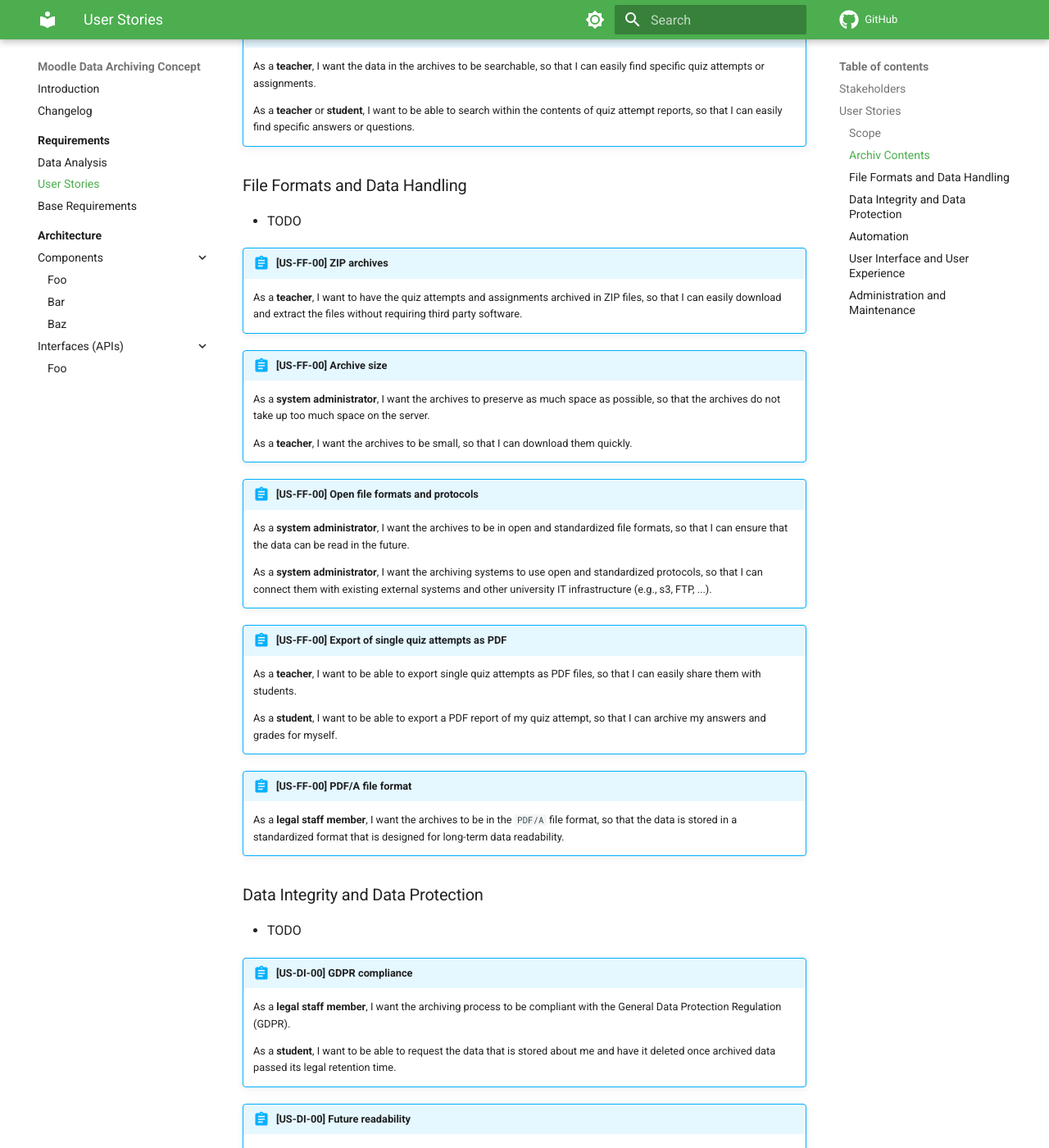
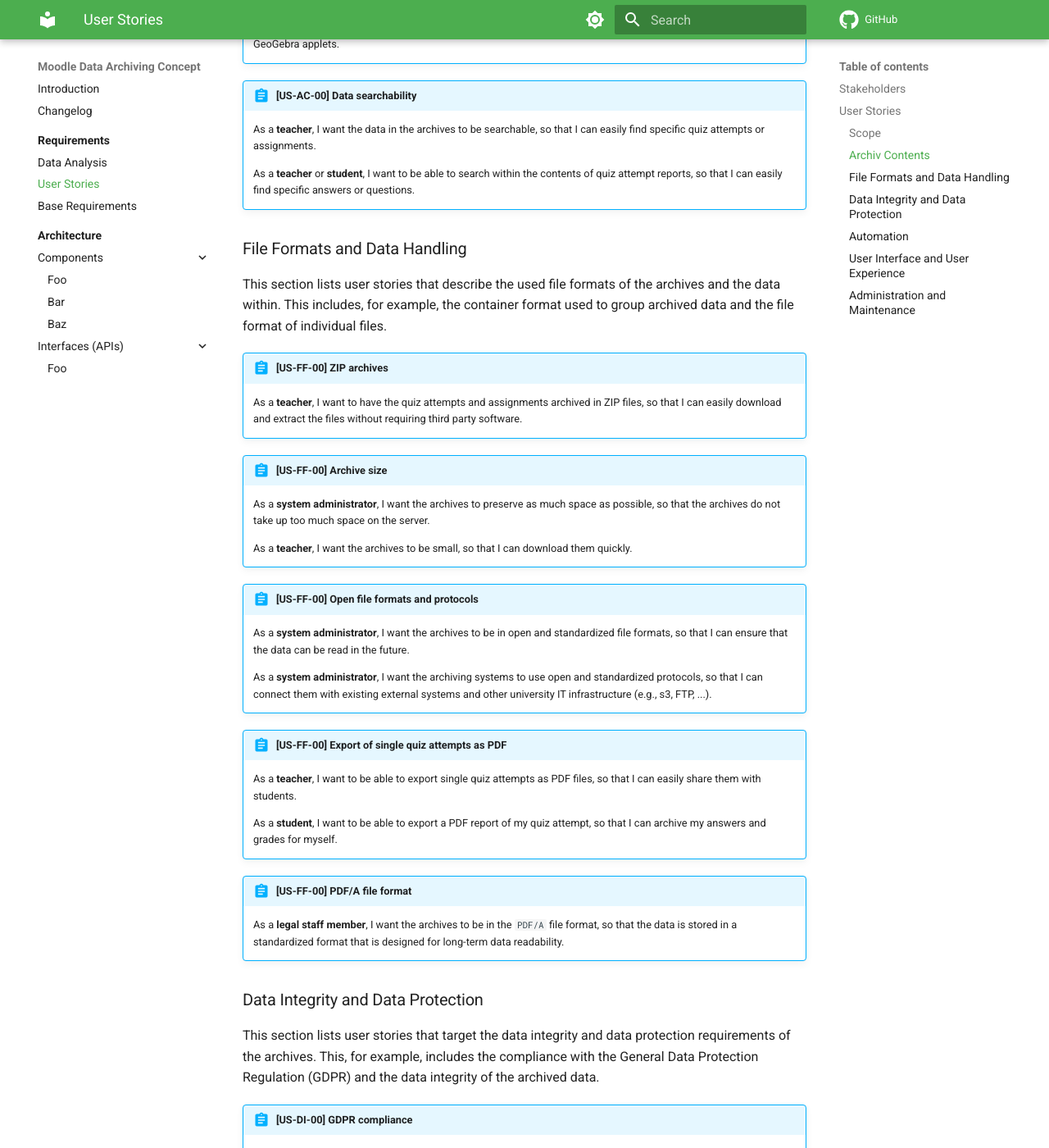
Before and after one commit to ngandrass/moodle-data-archiving-concept, an MkDocs documentation site: the page built from docs/requirements/user-stories.md, in a window 1280 px wide and 1400 px high, scrolled down 2177 px. Shown: the whole window at 82% size. Built offline with MkDocs 1.6.1 and Material for MkDocs 9.7.7, drawn with Linux system fonts in a browser that asks for light colours; comment, search, counter and statistics services are not loaded; some of the changed text lies outside the part shown.

Commit message:
Add intros to user story sections

```diff
--- a/docs/requirements/user-stories.md
+++ b/docs/requirements/user-stories.md
@@ -21,11 +21,13 @@ e-learning personal and IT administrators of different German-speaking universit
 
 ## User Stories
 
-TODO
+This section lists the identified user stories.
+
 
 ### Scope
 
-- TODO
+This section lists user stories that define the scope of the archiving system. This includes, for example, the different
+Moodle activities that should be archived and which courses should be archived.
 
 !!! abstract "[US-SC-00] Archiving quiz attempts"
     As a <b>teacher</b>, I want to archive quiz attempts as PDF files.
@@ -46,7 +48,8 @@ TODO
 
 ### Archiv Contents
 
-- TODO
+This section lists user stories that target the contents of the archives. This includes, for example, the types of data
+that should be archived and how the data should be structured.
 
 !!! abstract "[US-AC-00] Matriculation number"
     As a <b>teacher</b>, I want the matriculation number of the student to be included in the archived data, so that I
@@ -84,7 +87,8 @@ TODO
 
 ### File Formats and Data Handling
 
-- TODO
+This section lists user stories that describe the used file formats of the archives and the data within. This includes,
+for example, the container format used to group archived data and the file format of individual files.
 
 !!! abstract "[US-FF-00] ZIP archives"
     As a <b>teacher</b>, I want to have the quiz attempts and assignments archived in ZIP files, so that I can easily
@@ -117,7 +121,9 @@ TODO
 
 ### Data Integrity and Data Protection
 
-- TODO
+This section lists user stories that target the data integrity and data protection requirements of the archives. This,
+for example, includes the compliance with the General Data Protection Regulation (GDPR) and the data integrity of the
+archived data.
 
 !!! abstract "[US-DI-00] GDPR compliance"
     As a <b>legal staff member</b>, I want the archiving process to be compliant with the General Data Protection
@@ -147,7 +153,9 @@ TODO
 
 ### Automation
 
-- TODO
+This section lists user stories that outline the needs for automation of the archiving process. This includes, for
+example, the automatic archiving of quiz attempts and assignments and the automatic transfer of archives into external
+storage systems.
 
 !!! abstract "[US-AU-00] Automated archiving"
     As a <b>teacher</b>, I want the archiving process to be automated, so that I do not have to archive quiz attempts
@@ -176,7 +184,8 @@ TODO
 
 ### User Interface and User Experience
 
-- TODO
+This section lists user stories that describe the user interface and user experience of the archiving system. This, for
+example, includes the overview of archived data and the documentation of the archiving system.
 
 !!! abstract "[US-UI-00] Archive job status updates"
     As a <b>teacher</b>, I want to be able to see the status of the archiving process, so that I can see if the process
@@ -205,7 +214,8 @@ TODO
 
 ### Administration and Maintenance
 
-- TODO
+This section lists user stories that describe the administration and maintenance procedure of the archiving system. This
+includes, for example, the enforcement of corporate policies and the software security of the archiving system.
 
 !!! abstract "[US-AM-00] Reliability and correctness"
     As a <b>teacher</b>, I want the archiving process to be reliable, so that I can trust that all relevant data is
```
